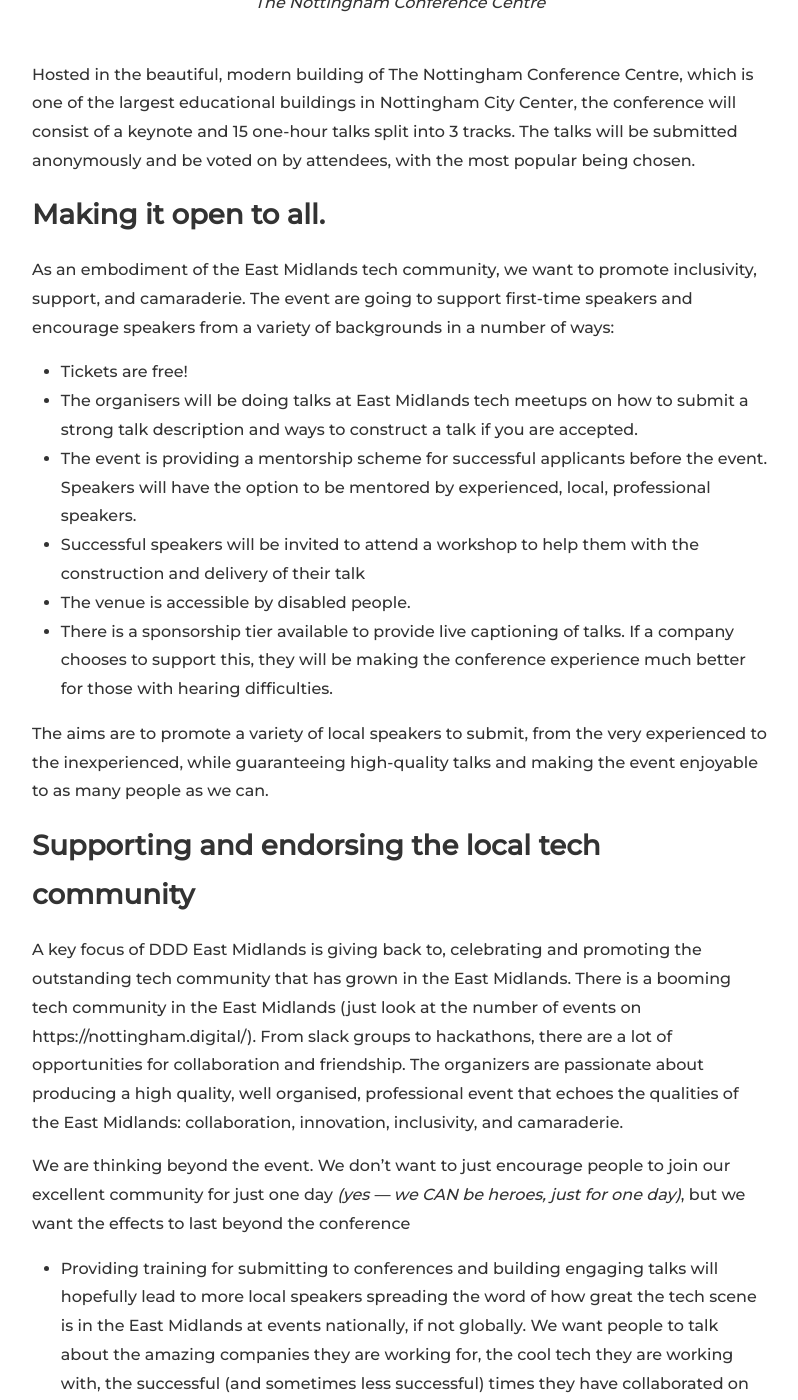
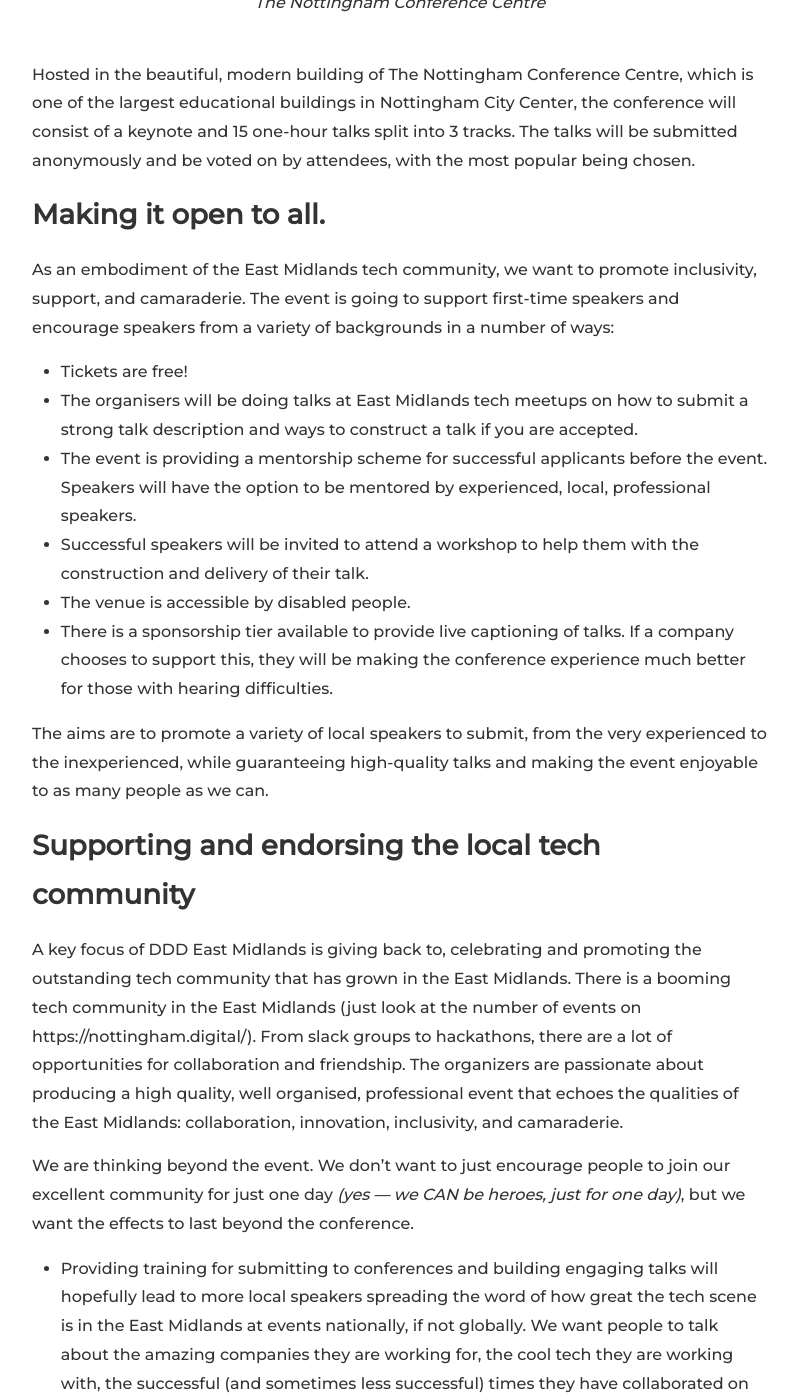
Before and after one commit to DDDEastMidlandsLimited/dddem-blog, a Jekyll site: the page built from _posts/2019-01-06-dddem-post.md, in a window 1280 px wide and 1400 px high, scrolled down 2700 px. Shown: the whole window, without its empty margins (240-1038 px from the left). Built offline with Jekyll 4.4.1, drawn with Linux system fonts in a browser that asks for light colours; nearby versions of some CDN libraries.

Commit message:
Fix: Minor typo. (#47)

```diff
--- a/_posts/2019-01-06-dddem-post.md
+++ b/_posts/2019-01-06-dddem-post.md
@@ -61,12 +61,12 @@
 
 ## Making it open to all.
 
-As an embodiment of the East Midlands tech community, we want to promote inclusivity, support, and camaraderie. The event are going to support first-time speakers and encourage speakers from a variety of backgrounds in a number of ways:
+As an embodiment of the East Midlands tech community, we want to promote inclusivity, support, and camaraderie. The event is going to support first-time speakers and encourage speakers from a variety of backgrounds in a number of ways:
 
 - Tickets are free!
 - The organisers will be doing talks at East Midlands tech meetups on how to submit a strong talk description and ways to construct a talk if you are accepted.
 - The event is providing a mentorship scheme for successful applicants before the event. Speakers will have the option to be mentored by experienced, local, professional speakers.
-- Successful speakers will be invited to attend a workshop to help them with the construction and delivery of their talk
+- Successful speakers will be invited to attend a workshop to help them with the construction and delivery of their talk.
 - The venue is accessible by disabled people.
 - There is a sponsorship tier available to provide live captioning of talks. If a company chooses to support this, they will be making the conference experience much better for those with hearing difficulties.
 
@@ -76,7 +76,7 @@
 
 A key focus of DDD East Midlands is giving back to, celebrating and promoting the outstanding tech community that has grown in the East Midlands. There is a booming tech community in the East Midlands (just look at the number of events on https://nottingham.digital/). From slack groups to hackathons, there are a lot of opportunities for collaboration and friendship. The organizers are passionate about producing a high quality, well organised, professional event that echoes the qualities of the East Midlands: collaboration, innovation, inclusivity, and camaraderie.
 
-We are thinking beyond the event. We don’t want to just encourage people to join our excellent community for just one day _(yes — we CAN be heroes, just for one day)_, but we want the effects to last beyond the conference
+We are thinking beyond the event. We don’t want to just encourage people to join our excellent community for just one day _(yes — we CAN be heroes, just for one day)_, but we want the effects to last beyond the conference.
 
 - Providing training for submitting to conferences and building engaging talks will hopefully lead to more local speakers spreading the word of how great the tech scene is in the East Midlands at events nationally, if not globally. We want people to talk about the amazing companies they are working for, the cool tech they are working with, the successful (and sometimes less successful) times they have collaborated on something great.
 
```
Also changed, not shown: _posts/2019-02-08-writing-a-talk-proposal-post.md (+1 -1 lines).
